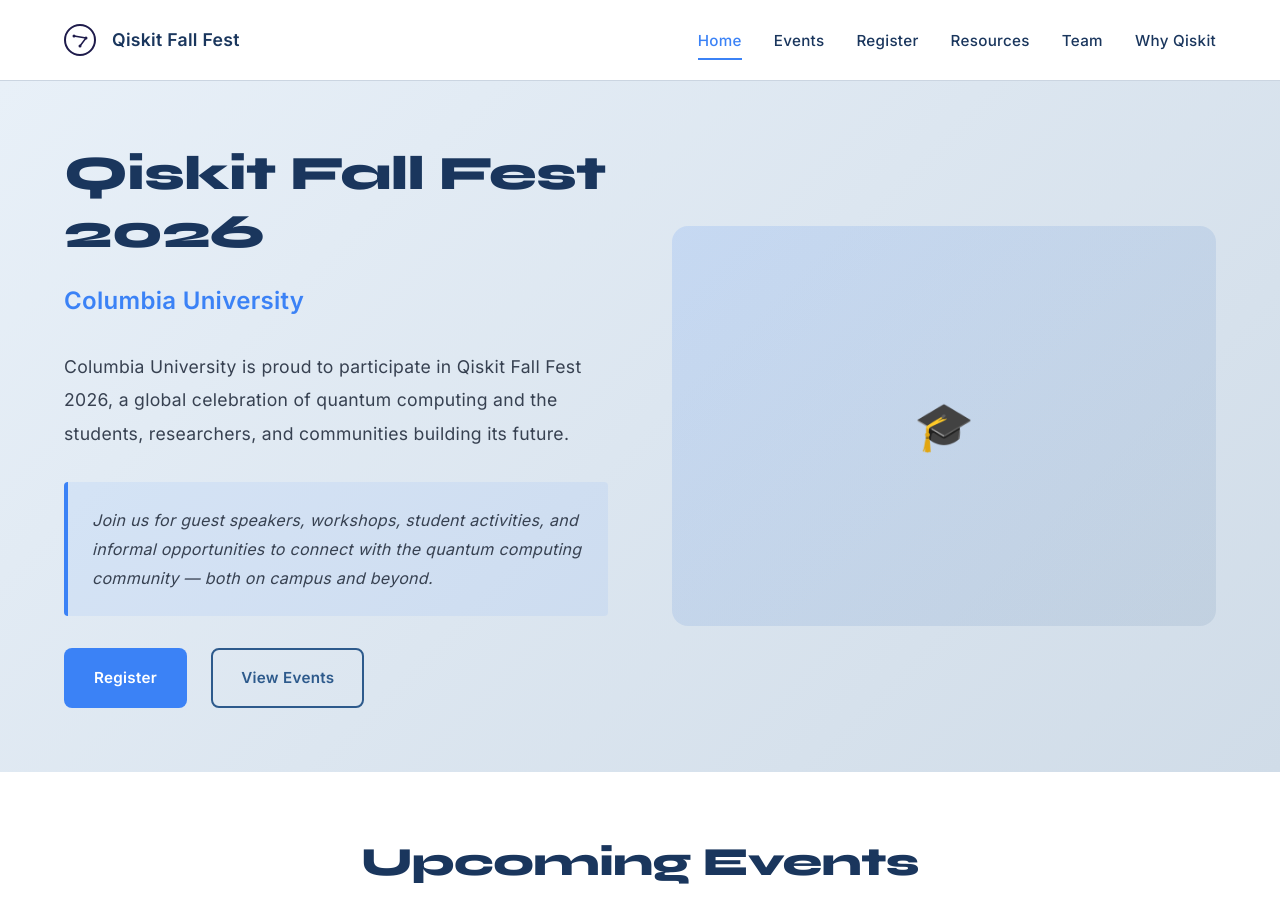
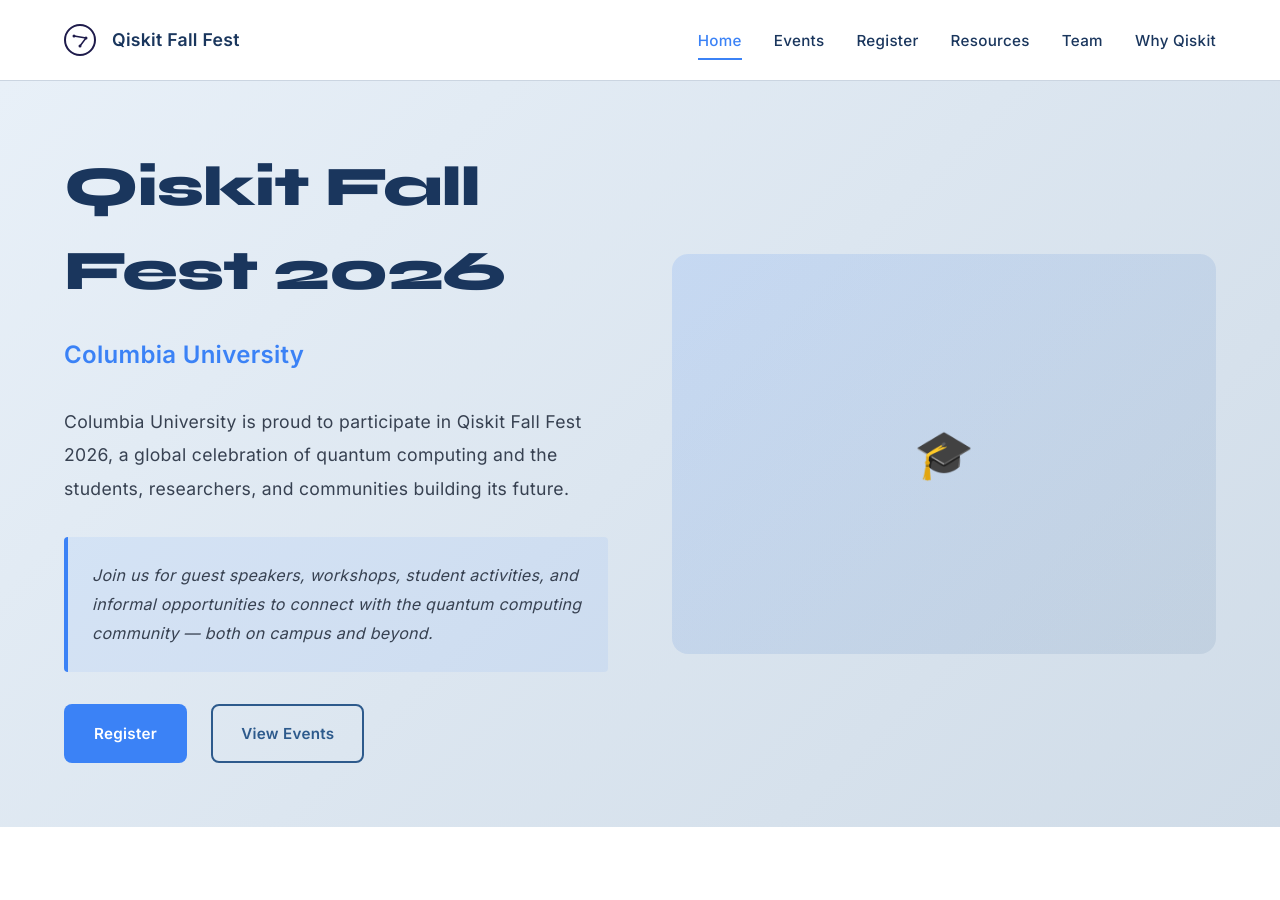
Before and after one commit to QuantumMeow/columbia-qiskit-fall-fest-2026, a Jekyll site: the page built from index.md, in a window 1280 px wide and 900 px high. Built offline with Jekyll 4.4.1, drawn with Linux system fonts in a browser that asks for light colours.

Commit message:
Fix h1 line-height and spacing - increase to 1.5 for better readability

```diff
--- a/assets/css/style.css
+++ b/assets/css/style.css
@@ -47,28 +47,29 @@ h1, h2, h3, h4, h5, h6 {
 h1 {
     font-size: 3rem;
     font-weight: 800;
-    line-height: 1.25;
-    margin-bottom: var(--spacing-lg);
+    line-height: 1.5;
+    margin-bottom: var(--spacing-xl);
+    letter-spacing: -1px;
 }
 
 h2 {
     font-size: 2.5rem;
     font-weight: 800;
-    line-height: 1.3;
+    line-height: 1.4;
     margin-bottom: var(--spacing-xl);
 }
 
 h3 {
     font-size: 1.5rem;
     font-weight: 700;
-    line-height: 1.4;
+    line-height: 1.5;
     margin-bottom: var(--spacing-md);
 }
 
 h4 {
     font-size: 1.25rem;
     font-weight: 700;
-    line-height: 1.4;
+    line-height: 1.5;
     margin-bottom: var(--spacing-md);
 }
 
@@ -238,7 +239,9 @@ section {
 .hero-text h1 {
     margin-bottom: var(--spacing-md);
     color: var(--color-dark);
-    line-height: 1.2;
+    line-height: 1.5;
+    font-size: 3.5rem;
+    letter-spacing: -1px;
 }
 
 .hero-text .subtitle {
@@ -246,7 +249,7 @@ section {
     color: var(--color-accent);
     margin-bottom: var(--spacing-lg);
     font-weight: 600;
-    line-height: 1.4;
+    line-height: 1.5;
 }
 
 .hero-text .lead {
@@ -293,7 +296,7 @@ section {
 
 .section-title h2 {
     margin-bottom: var(--spacing-md);
-    line-height: 1.3;
+    line-height: 1.4;
 }
 
 .section-title p {
@@ -330,7 +333,7 @@ section {
 .event-card h3 {
     margin-bottom: var(--spacing-md);
     color: var(--color-dark);
-    line-height: 1.4;
+    line-height: 1.5;
 }
 
 .event-meta {
@@ -364,7 +367,7 @@ section {
 .cta-section h2 {
     color: white;
     margin-bottom: var(--spacing-md);
-    line-height: 1.3;
+    line-height: 1.4;
 }
 
 .cta-section p {
@@ -398,7 +401,7 @@ section {
 .resource-section h3 {
     margin-bottom: var(--spacing-md);
     color: var(--color-primary);
-    line-height: 1.4;
+    line-height: 1.5;
 }
 
 .resource-list {
@@ -456,7 +459,7 @@ section {
 
 .team-member h3 {
     margin-bottom: var(--spacing-sm);
-    line-height: 1.4;
+    line-height: 1.5;
 }
 
 .member-role {
@@ -497,7 +500,7 @@ section {
 .footer-section h4 {
     color: white;
     margin-bottom: var(--spacing-md);
-    line-height: 1.4;
+    line-height: 1.5;
 }
 
 .footer-section p {
@@ -545,13 +548,14 @@ section {
     }
 
     h1 {
-        font-size: 2rem;
-        line-height: 1.2;
+        font-size: 2.5rem;
+        line-height: 1.4;
+        letter-spacing: -0.5px;
     }
 
     h2 {
         font-size: 1.75rem;
-        line-height: 1.3;
+        line-height: 1.4;
     }
 
     .hero-content {
@@ -645,8 +649,9 @@ section {
 
 @media (max-width: 480px) {
     h1 {
-        font-size: 1.5rem;
-        line-height: 1.2;
+        font-size: 1.75rem;
+        line-height: 1.3;
+        letter-spacing: -0.25px;
     }
 
     h2 {
```
